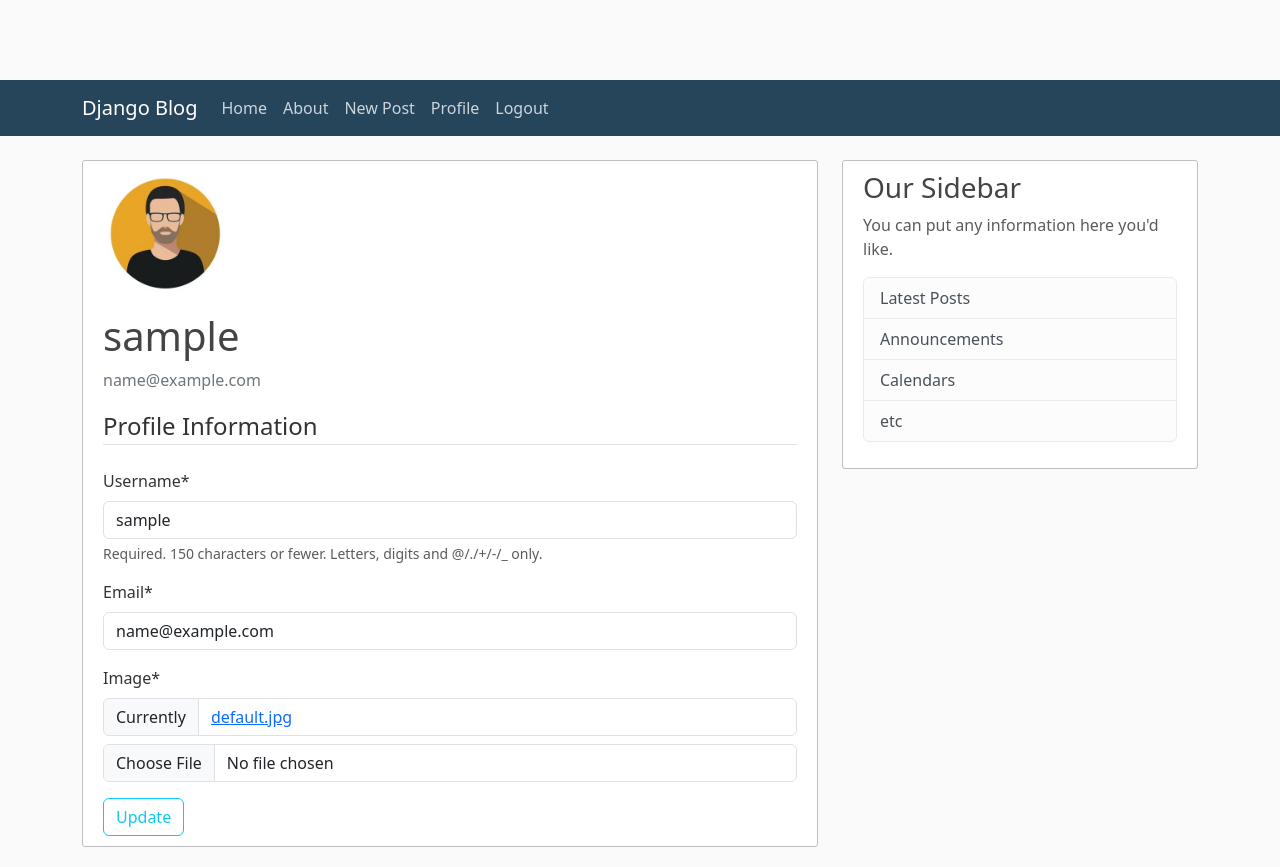
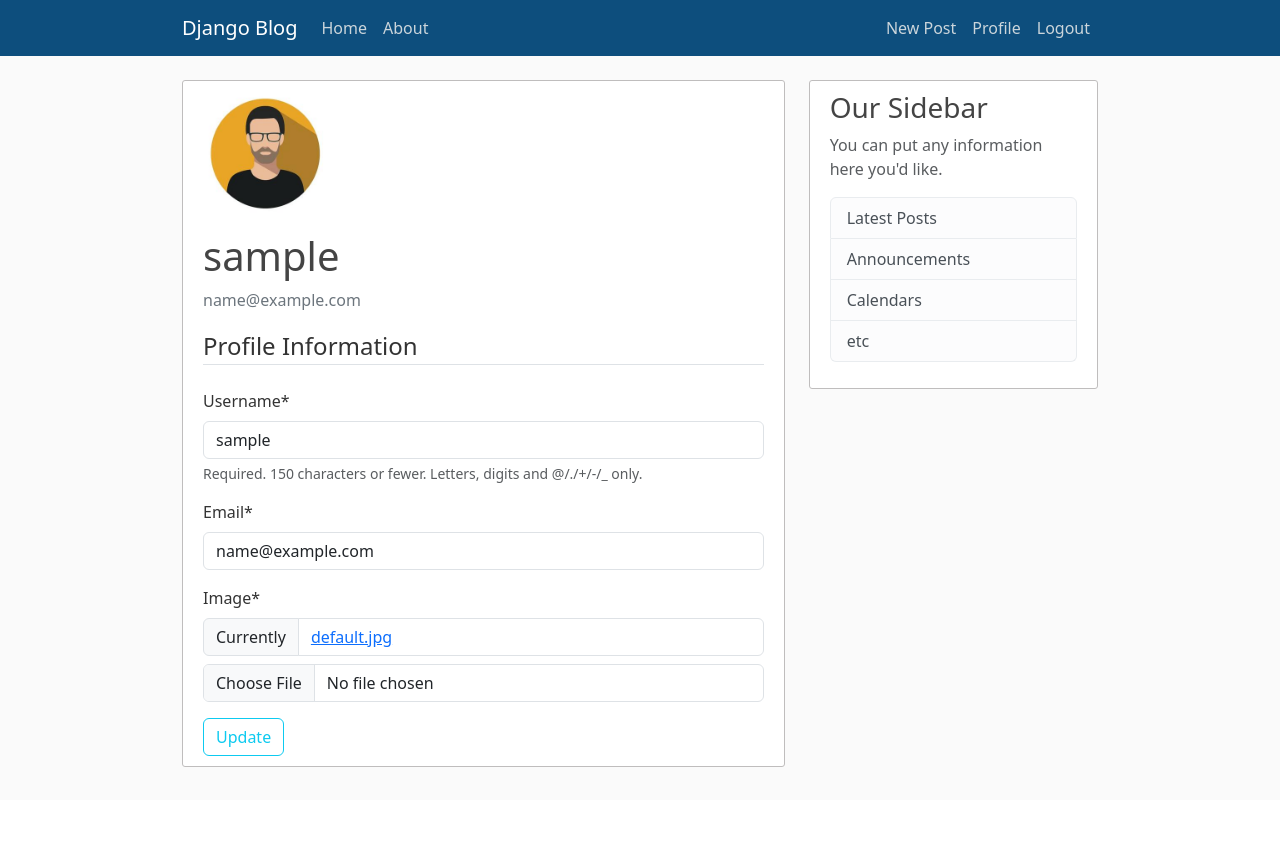
Before and after one commit to AHGh1386/django_project, a Django app: page /profile/ in a window 1280 px wide. After the commit the page ends 767 px from the top, so only its background shows below. Run offline with Django 4.2, Linux system fonts and the light colour scheme; the visitor is signed in with stand-in values (Sample User, id 1); parts of the project's set-up code (start-up, migrations or seed data) failed here and were passed over; some libraries are stand-ins or nearby versions.

Commit message:
Update main.css

```diff
--- a/blog/static/blog/main.css
+++ b/blog/static/blog/main.css
@@ -1,7 +1,6 @@
 body {
   background: #fafafa;
   color: #333333;
-  margin-top: 5rem;
 }
 
 h1, h2, h3, h4, h5, h6 {
@@ -12,8 +11,13 @@ ul {
   margin: 0;
 }
 
+.container{
+  padding-left: 7rem;
+  padding-right: 7rem;
+}
+
 .bg-steel {
-  background-color: #26445a;
+  background-color: #0d4e7d;
 }
 
 .site-header .navbar-nav .nav-link {
@@ -21,16 +25,16 @@ ul {
 }
 
 .site-header .navbar-nav .nav-link:hover {
-  color: #26fe31;
+  color: #e92918;
 }
 
 .site-header .navbar-nav .nav-link.active {
   font-weight: 500;
 }
 
-/* .nav-right{
+.nav-right{
     margin-left: auto;
-} */
+}
 
 .content-section {
   background: #ffffff;
```
